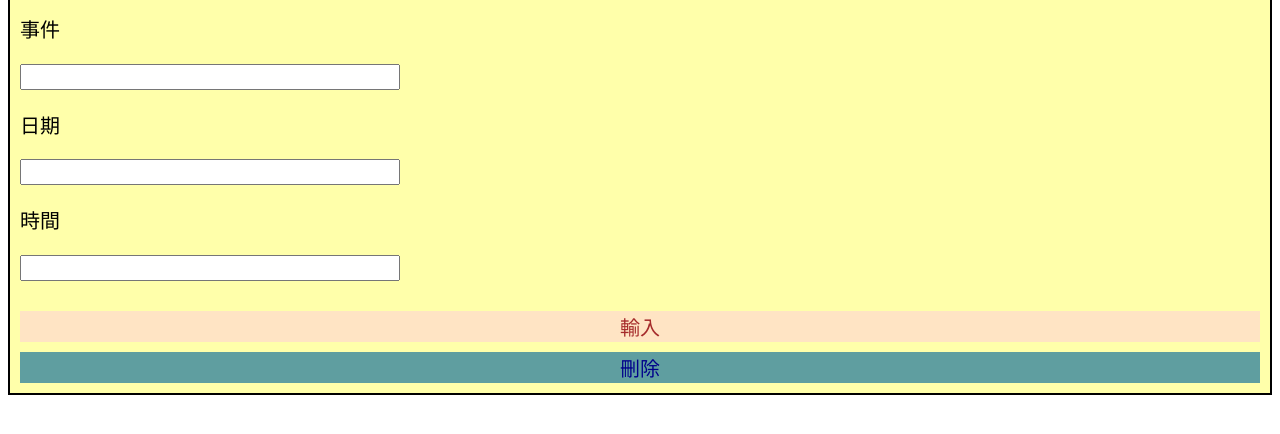
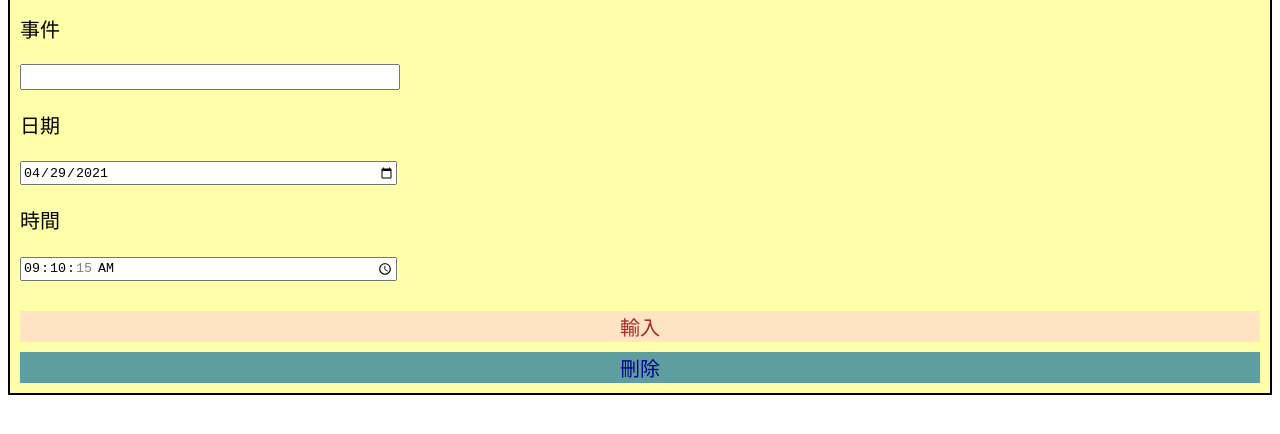
Before and after one commit to Nina-web-eng/-, a plain HTML site: page index.html in a window 1280 px wide. Shown: the part 130-564 px from the top of the page. Drawn offline with Linux system fonts and the light colour scheme.

Commit message:
更正日期及時間輸入

```diff
--- a/index.html
+++ b/index.html
@@ -16,11 +16,11 @@
         </div>
         <div class='wrap'>
             <p>日期</p>
-            <input type="text" id="date">
+            <input type="date" value='2021-04-29' id="date">
         </div>
         <div class='wrap'>
             <p>時間</p>
-            <input type="text" id="time">
+            <input type="time" value="09:10:15" id="time">
         </div>
         <input type="button" value='輸入' id="btn">
         <input type="button" value='刪除' id="delbtn">
```
